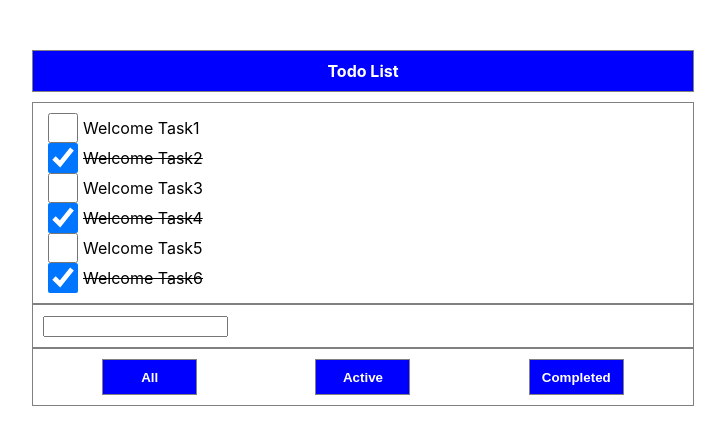
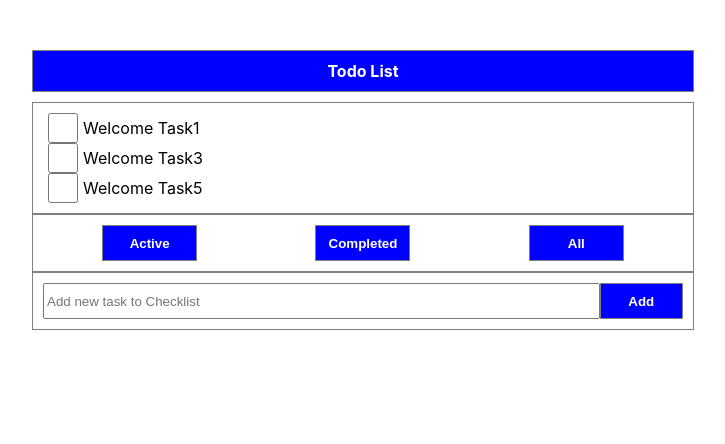
Before and after one commit to delighttoeducate/React-Redux, a React (Create React App) app: page / in a window 1280 px wide. Shown: the top 444 px of the page, without its empty margins (277-1002 px from the left). Built offline with nearby package versions, Linux system fonts and the light colour scheme.

Commit message:
Impleted TodoList Item .. all targets impleted as per requirements

```diff
--- a/src/TodoApp/EachTask.js
+++ b/src/TodoApp/EachTask.js
@@ -1,20 +1,18 @@
 import React, { Component } from "react";
 import { Checkbox, Span } from "./StyledComponets";
 class EachTask extends Component {
-
   render() {
     return (
       <>
         <Checkbox
           type="checkbox"
-          onClick={() =>
+          onChange={() =>
             this.props.statusChanger(
               this.props.id,
               this.props.status === "active" ? "completed" : "active"
             )
           }
           checked={this.props.checkedCheck}
-
         />
         <Span taskStatus={this.props.status}>{this.props.subject}</Span>
       </>
--- a/src/TodoApp/StyledComponets.js
+++ b/src/TodoApp/StyledComponets.js
@@ -14,7 +14,7 @@ export const TodoHeader = styled.div`
 export const Button = styled.button`
   width: 95px;
   height: 36px;
-  background-color: blue;
+  background-color: ${props => props.color};
   color: white;
   font-weight: bold;
   border: 1px solid grey;
@@ -43,11 +43,13 @@ export const Checkbox = styled.input`
   vertical-align: middle;
 `;
 
-export const TodoAdd = styled.div`
+export const TodoAddBox = styled.div`
   margin: auto;
   width: 50%;
   padding: 10px;
   border: 1px solid grey;
+  display: flex;
+  justify-content: space-between;
 `;
 
 export const TodoNavigate = styled.div`
@@ -58,3 +60,8 @@ export const TodoNavigate = styled.div`
   display: flex;
   justify-content: space-between;
 `;
+
+export const TodoAddInput = styled.input`
+  width: 100%;
+  height: 30px;
+`;
--- a/src/TodoApp/TodoApp.js
+++ b/src/TodoApp/TodoApp.js
@@ -1,11 +1,12 @@
 import React, { Component } from "react";
 import {
   TodoHeader,
-  TodoAdd,
+  TodoAddBox,
   TodoArea,
   TodoNavigate,
   TodoWrapperBox,
-  Button
+  Button,
+  TodoAddInput
 } from "./StyledComponets";
 import EachTask from "./EachTask";
 export class TodoApp extends Component {
@@ -19,35 +20,58 @@ export class TodoApp extends Component {
         { id: 3, subject: "Welcome Task3", status: "active" },
         { id: 4, subject: "Welcome Task4", status: "completed" },
         { id: 5, subject: "Welcome Task5", status: "active" },
-        { id: 6, subject: "Welcome Task6", status: "completed" },
+        { id: 6, subject: "Welcome Task6", status: "completed" }
       ],
-      displayItems: []
+      displayItems: [],
+      addItemTxt: ""
     };
   }
 
   itemStatusChangeHandler = (id, status) => {
     // alert(`Item status changed invoked from child-->id-${id},status-${status} `);
+    this.setState(
+      {
+        todoItems: this.state.todoItems.map(eItem =>
+          eItem.id === id ? { ...eItem, status: status } : eItem
+        )
+      },
+      () => {
+        // console.log("%O",this.state.todoItems);
+        this.setState({
+          displayItems: this.state.todoItems
+        });
+      }
+    );
+  };
+
+  handlerAddClick = () => {
+    let newItem = {
+      id: this.state.todoItems.length + 1,
+      subject: this.state.addItemTxt,
+      status: "active"
+    };
+    let newTodoList = [...this.state.todoItems, newItem];
+    this.setState(
+      {
+        todoItems: newTodoList
+      },
+      () => {
+        this.setState({
+          displayItems: this.state.todoItems
+        });
+      }
+    );
+  };
+
+  handlerAddInput = event => {
     this.setState({
-
-      todoItems:this.state.todoItems.map(eItem=>
-        eItem.id===id?{...eItem,status:status}:eItem
-      )
-    },()=>{
-      // console.log("%O",this.state.todoItems);
-      this.setState({
-        displayItems:this.state.todoItems
-      })
-    })
-
-
+      addItemTxt: event.target.value
+    });
   };
 
   componentDidMount() {
-    // Onload display All Items
-
-    this.setState({
-      displayItems: this.state.todoItems
-    });
+    // Onload display Active Items
+    this.handlerClick("active");
   }
   render() {
     this.handlerClick = e => {
@@ -86,35 +110,41 @@ export class TodoApp extends Component {
                     status={eachItem.status}
                     id={eachItem.id}
                     statusChanger={this.itemStatusChangeHandler.bind(this)}
-                    checkedCheck={eachItem.status==='completed'?true:false}
-
+                    checkedCheck={
+                      eachItem.status === "completed" ? true : false
+                    }
                   />
                   <br />
                 </div>
               );
             })}
           </TodoArea>
-          <TodoAdd>
-            <input type="text" width="100%" height="100%" />
-          </TodoAdd>
-
           <TodoNavigate>
-            <Button location="left" onClick={() => this.handlerClick("all")}>
+            <Button color="blue" onClick={() => this.handlerClick("active")}>
+              Active
+            </Button>
+            <Button color="blue" onClick={() => this.handlerClick("completed")}>
+              Completed
+            </Button>
+            <Button color="blue" onClick={() => this.handlerClick("all")}>
               All
             </Button>
+          </TodoNavigate>
+          <TodoAddBox>
+            <TodoAddInput
+              onChange={this.handlerAddInput}
+              value={this.state.addItemTxt}
+              placeholder="Add new task to Checklist"
+            />
+
             <Button
               location="margin:0 auto"
-              onClick={() => this.handlerClick("active")}
+              color="blue"
+              onClick={() => this.handlerAddClick()}
             >
-              Active
+              Add
             </Button>
-            <Button
-              location="right"
-              onClick={() => this.handlerClick("completed")}
-            >
-              Completed
-            </Button>
-          </TodoNavigate>
+          </TodoAddBox>
         </TodoWrapperBox>
       </div>
     );
```
Also changed, not shown: src/JsSpot.ts (deleted, +0 -21 lines).
